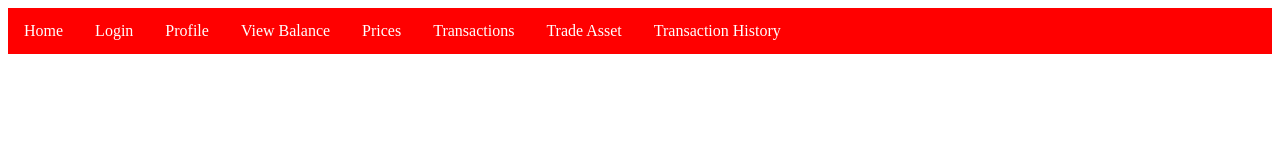
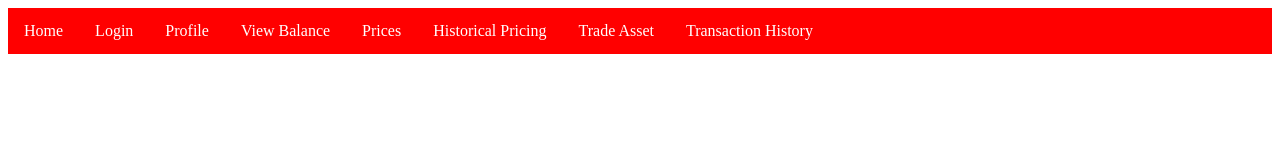
Before and after one commit to VeekL/TT3_Group6, an Angular app in the folder TT3/: page / in a window 1280 px wide. Shown: the top 160 px of the page. Built offline with nearby package versions, Linux system fonts and the light colour scheme.

Commit message:
Update Navbar RouterLinks

```diff
--- a/TT3/src/app/navbar/navbar.component.html
+++ b/TT3/src/app/navbar/navbar.component.html
@@ -4,7 +4,7 @@
   <li><a routerLink="/userinfo">Profile</a></li>
   <li><a routerLink="/viewbalance">View Balance</a></li>
   <li><a routerLink="/viewpricing">Prices</a></li>
-  <li><a routerLink="/viewpricing">Transactions</a></li>
+  <li><a routerLink="/history">Historical Pricing</a></li>
   <li><a routerLink="/buysell">Trade Asset</a></li>
-  <li><a routerLink="/history">Transaction History</a></li>
+  <li><a routerLink="/viewtransactions">Transaction History</a></li>
 </ul>
```
